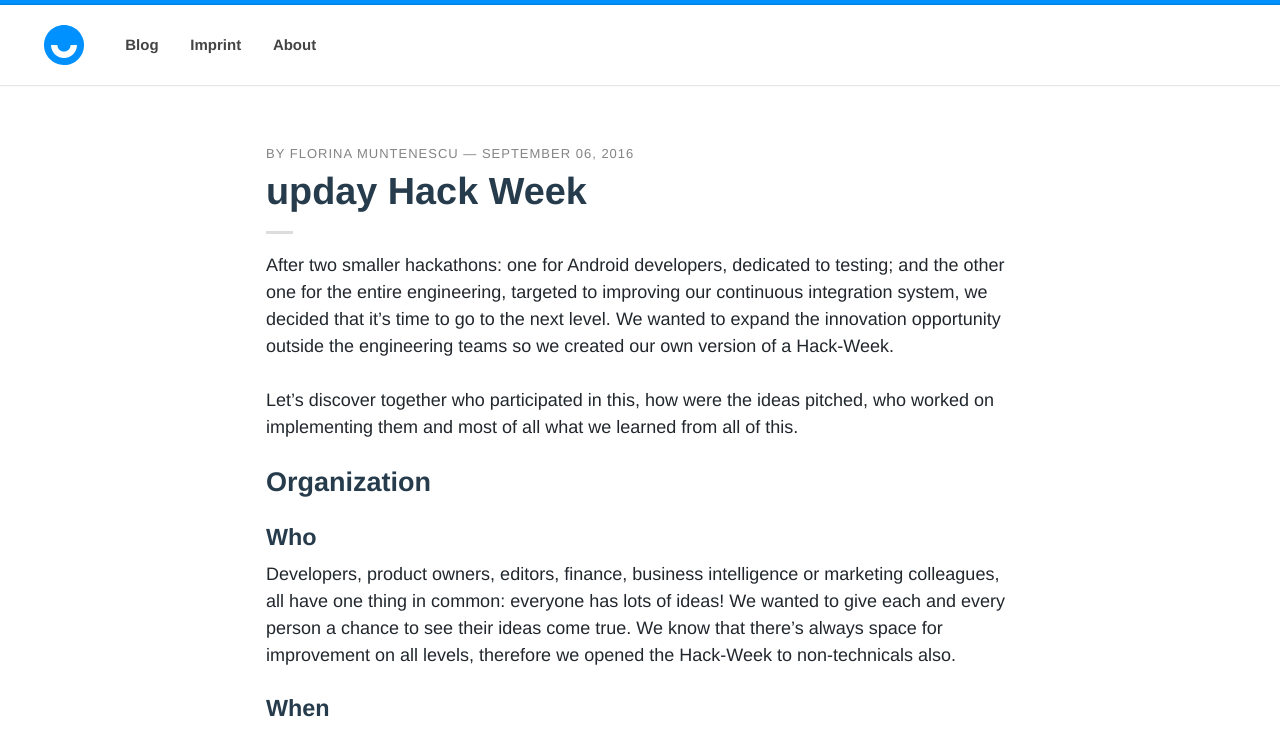
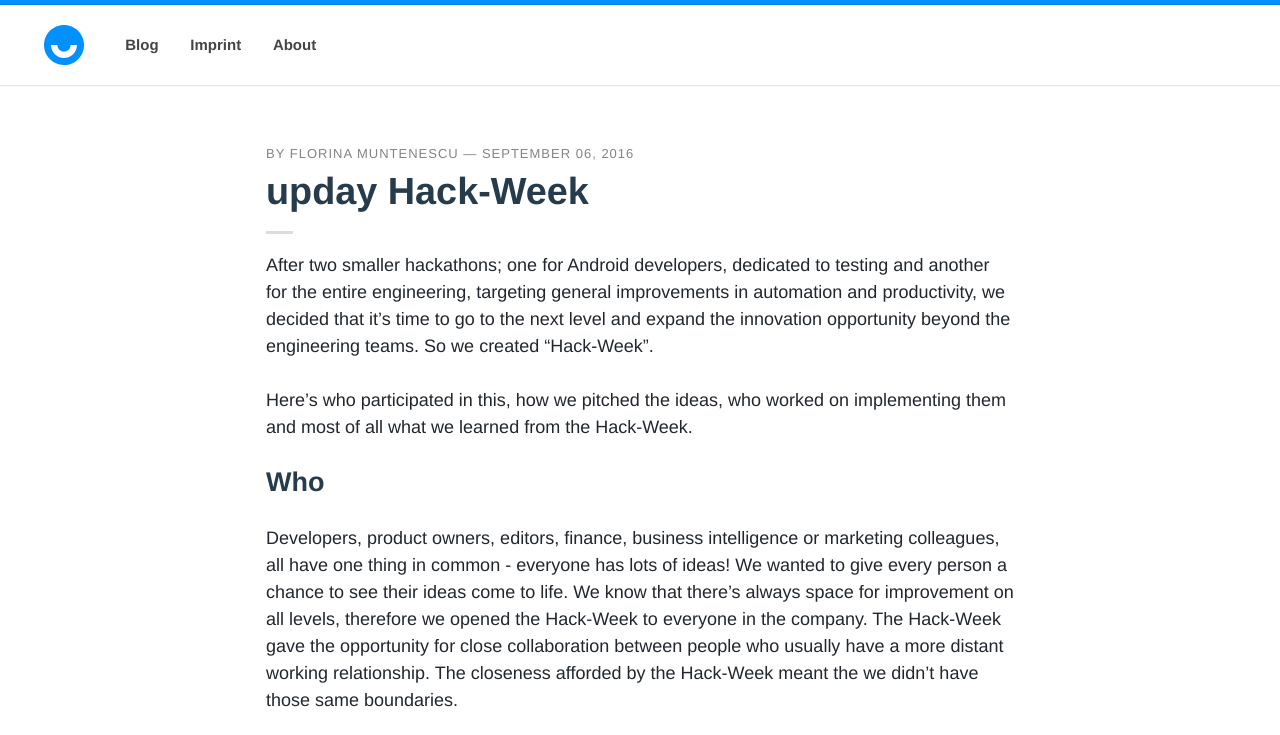
Before and after one commit to upday/upday.github.io, a Jekyll site: the page built from _posts/blog/2016-09-06-hack-week.md, in a window 1280 px wide and 1400 px high. Shown: the top 735 px of the window. Built offline with Jekyll 4.4.1, drawn with Linux system fonts in a browser that asks for light colours; nearby versions of some CDN libraries; some web fonts are replaced; comment, search, counter and statistics services are not loaded; some of the changed text lies outside the part shown.

Commit message:
photos added

```diff
--- a/_posts/blog/2016-09-06-hack-week.md
+++ b/_posts/blog/2016-09-06-hack-week.md
@@ -1,30 +1,49 @@
 ---
 layout: post
-title: "upday Hack Week"
+title: "upday Hack-Week"
 description: Three days, 49 participants, 30+ ideas.
 modified:
 categories: blog
 author: florina_muntenescu
-excerpt: Three days, 49 participants and 30+ ideas. Find out what we did during our Hack-Week, why and what did we learn from it.
+excerpt: Three days, 49 participants and 30+ ideas. Find out what we did during our Hack-Week, why we did it, and what we learnt from it.
 tags: [Development, Hackathon, Hack-Week]
 date: 2016-09-06T15:39:55-04:00
 ---
 
-After two smaller hackathons: one for Android developers, dedicated to testing; and the other one for the entire engineering, targeted to improving our continuous integration system, we decided that it's time to go to the next level. We wanted to expand the innovation opportunity outside the engineering teams so we created our own version of a Hack-Week.
+After two smaller hackathons; one for Android developers, dedicated to testing and another for the entire engineering, targeting general improvements in automation and productivity, we decided that it's time to go to the next level  and expand the innovation opportunity beyond the engineering teams. So we created "Hack-Week".
 
-Let's discover together who participated in this, how were the ideas pitched, who worked on implementing them and most of all what we learned from all of this.
+Here’s who participated in this, how we pitched the ideas, who worked on implementing them and most of all what we learned from the Hack-Week.
 
-## Organization
+## Who
 
-### Who
+Developers, product owners, editors, finance, business intelligence or marketing colleagues, all have one thing in common - everyone has lots of ideas! We wanted to give every person a chance to see their ideas come to life. We know that there's always space for improvement on all levels, therefore we opened the Hack-Week to everyone in the company. The Hack-Week gave the opportunity for close collaboration between people who usually have a more distant working relationship. The closeness afforded by the Hack-Week meant the we didn't have those same boundaries.
 
-Developers, product owners, editors, finance, business intelligence or marketing colleagues, all have one thing in common: everyone has lots of ideas! We wanted to give each and every person a chance to see their ideas come true. We know that there's always space for improvement on all levels, therefore we opened the Hack-Week to non-technicals also.
+<center>
+<figure class="third">
+	<a href="/images/blog/hack_week/hackweek1.jpg"><img src="/images/blog/hack_week/hackweek1.jpg" alt="Hack-Week" width="200"></a>
+  <a href="/images/blog/hack_week/hackweek2.jpg"><img src="/images/blog/hack_week/hackweek2.jpg" alt="Hack-Week" width="200"></a>
+  <a href="/images/blog/hack_week/hackweek3.jpg"><img src="/images/blog/hack_week/hackweek3.jpg" alt="Hack-Week" width="200"></a>
+	<figcaption>Pitching ideas and implementing them</figcaption>
+</figure>
+</center>
 
-### When
+## When
 
-Our Hack-Week was actually a three days event, finishing, in the 4th day, with our one year celebration!
-In the week before the hackathon, we opened the ideas submission. We ended up with more than 30, from very technical ones, to improvements on the development process or new features. In the first day, everyone had two minutes to pitch their ideas and afterwards, everyone chose what they wanted to work on. In total, 13 teams were created, varying from one to up to seven people.
+Our Hack-Week was actually a three-day event, finishing on the day of upday's one year celebration!
+In the week before the Hack-Week, we opened the ideas submission. We ended up with more than thirty; ranging from very technical ones to improvements on the development process or new features. On the first day, everyone had two minutes to pitch their ideas and afterwards, everyone chose what they wanted to work on. In total, thirteen teams were created, varying from one to up to seven people.
 
 ## Results
 
-We had prototypes for different upday related apps, close to production-ready features and even a tool to give some more insights into our productivity. We got the chance to see our ideas come true, try different APIs or technologies and, most of all, we had an awesome time working together!
+We had prototypes for different upday related apps, close to production-ready features and even a tool to give some more insights into our productivity. We got the chance to see our ideas come true, try different APIs or technologies and discover just how many things we can actually do when we have a bit of friendly competition in place. We discovered that the upday family covers a large amount of diverse talents and that, most of all, when working together we can make everything happen!
+
+<center>
+<figure class="third">
+	<a href="/images/blog/hack_week/hackweek4.jpg"><img src="/images/blog/hack_week/hackweek4.jpg" alt="Hack-Week" width="200"></a>
+  <a href="/images/blog/hack_week/hackweek5.jpg"><img src="/images/blog/hack_week/hackweek5.jpg" alt="Hack-Week" width="200"></a>
+  <a href="/images/blog/hack_week/hackweek6.jpg"><img src="/images/blog/hack_week/hackweek6.jpg" alt="Hack-Week" width="200"></a>
+	<figcaption>Showing the results</figcaption>
+</figure>
+</center>
+
+
+Special thanks go to Anca Todirica for the photos!
```
Also changed, not shown: images/blog/hack_week/hackweek1.jpg (added), images/blog/hack_week/hackweek2.jpg (added), images/blog/hack_week/hackweek4.jpg (added), images/blog/hack_week/hackweek5.jpg (added), images/blog/hack_week/hackweek6.jpg (added), 1 other file.
